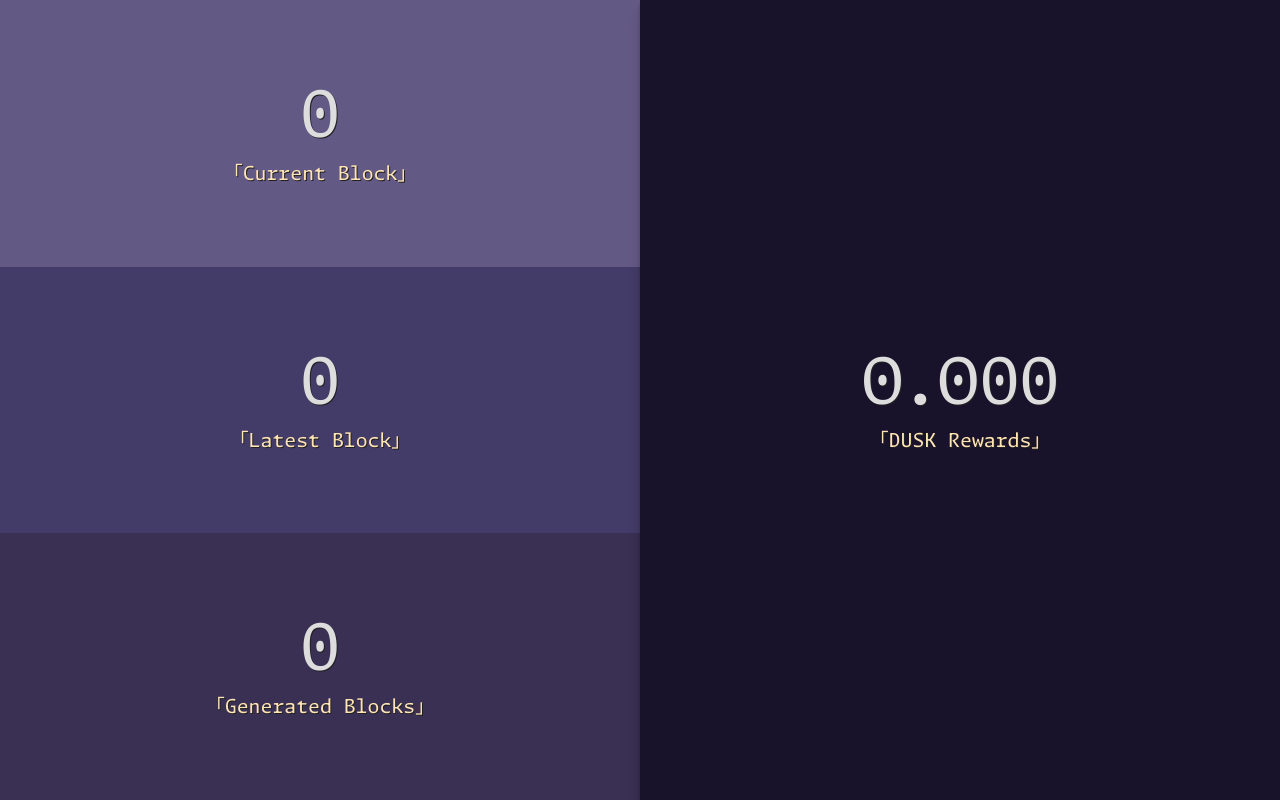
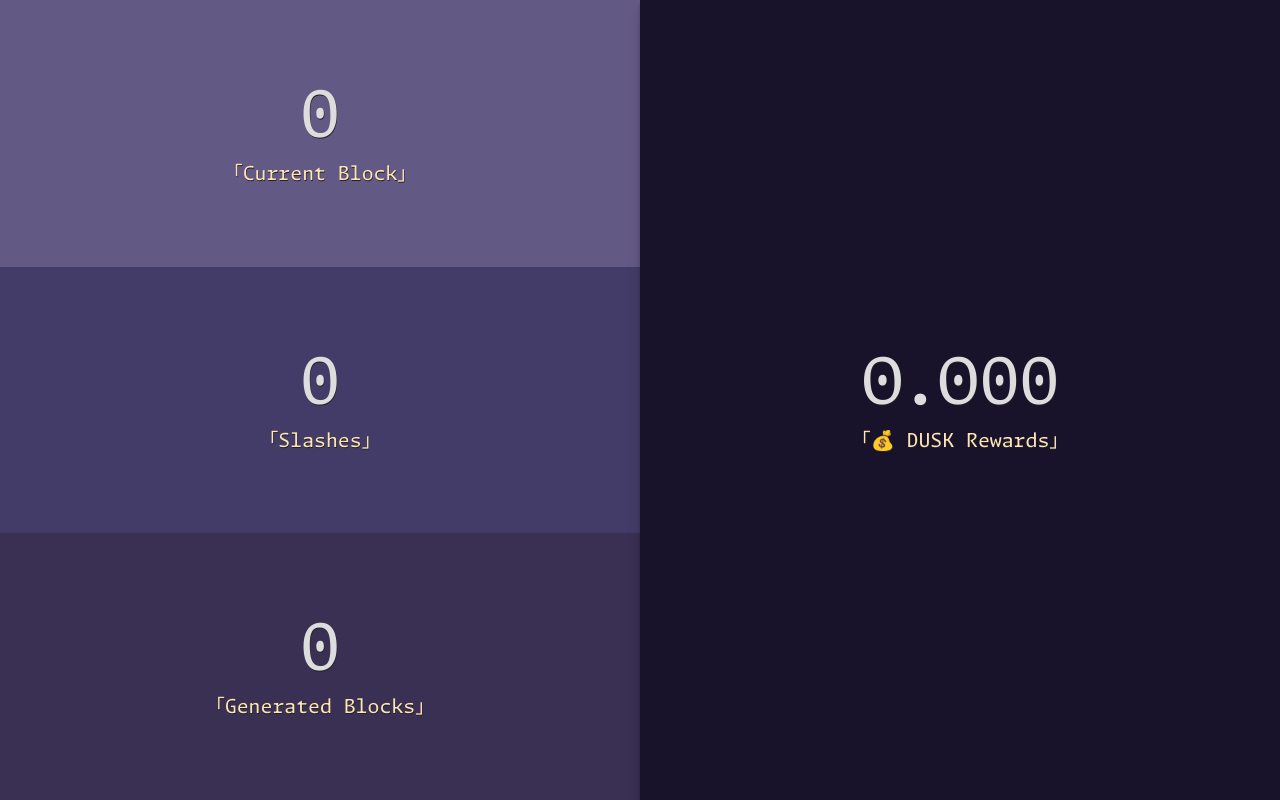
Before and after one commit to BoboTiG/dusk-monitor, a Flask app: page / in a window 1280 px wide. Run offline with Flask 3, Linux system fonts and the light colour scheme; parts of the project's set-up code (start-up, migrations or seed data) failed here and were passed over.

Commit message:
feat: dashboard rethinking
- Merge current block and latest block into one cell (if the current block is too far beind the latest, then the cell wih show it).
- Display slashes (the cell will change in case of any slash).

```diff
--- a/app/constants.py
+++ b/app/constants.py
@@ -33,4 +33,4 @@ DEBUG = True
 
 # SSH commands to get data from the node
 CMD_SSH = ["ssh", getenv("DUSK_SSH_HOSTNAME", "dusk")]
-CMD_GET_BLOCK_HEIGHTS = [*CMD_SSH, "source .profile ; get_block_heights"]
+CMD_GET_NODE_INFOS = [*CMD_SSH, "source .profile ; get_node_infos"]
--- a/app/server.py
+++ b/app/server.py
@@ -16,7 +16,10 @@ app = flask.Flask(__name__)
 def index() -> flask.Response:
     data = db.load()
     rewards = data["rewards"]
-    current_block, latest_block = get_block_heights()
+    current_block, latest_block, soft_slashes, hard_slashes = get_node_infos()
+    slashes = soft_slashes + hard_slashes
+    sync_class = "error" if current_block < (latest_block - 1) else ""
+    slash_class = "error" if slashes else ""
     html = f"""<!DOCTYPE html>
 <html>
 <head>
@@ -26,8 +29,8 @@ def index() -> flask.Response:
     <title>Dusk Node Monitoring</title>
 </head>
 <body>
-    <button id="block-current">{current_block:,}</button>
-    <button id="block-latest">{latest_block:,}</button>
+    <button id="block-height" class="{sync_class}">{current_block:,}</button>
+    <button id="slashes" class="{slash_class}" title="Soft: {soft_slashes} | Hard: {hard_slashes}">{slashes}</button>
     <button id="blocks-generated">{len(data['blocks']):,}</button>
     <button id="rewards" title="{rewards:0,.02f}">{format_num(rewards)}</button>
     <!-- First version: 2025-01-06! -->
@@ -45,11 +48,11 @@ def format_num(value: float) -> str:
     return f"{value:,.03f}M"
 
 
-def get_block_heights() -> tuple[int, int]:
+def get_node_infos() -> tuple[int, int]:
     try:
-        output = check_output(constants.CMD_GET_BLOCK_HEIGHTS, text=True)
-        current_block, latest_block = [int(value) for value in output.strip().split()]
+        output = check_output(constants.CMD_GET_NODE_INFOS, text=True)
+        current_block, latest_block, soft_slashes, hard_slashes = [int(value) for value in output.strip().split()]
     except Exception as exc:
         print(f"Error in get_block_heights(): {exc}")
-        current_block = latest_block = 0
-    return current_block, latest_block
+        current_block = latest_block = soft_slashes = hard_slashes = 0
+    return current_block, latest_block, soft_slashes, hard_slashes
--- a/app/static/style.css
+++ b/app/static/style.css
@@ -19,7 +19,7 @@ button {
     font-size: 2.5em;
     font-family: "Monaspace Argon";
     color: #ddd;
-    text-shadow: 1px 1px 0 #222;
+    text-shadow: .5px .5px 0 #222;
     box-shadow:
         0 1px 1px hsl(0deg 0% 0% / 0.075),
         0 2px 2px hsl(0deg 0% 0% / 0.075),
@@ -27,6 +27,7 @@ button {
         0 8px 8px hsl(0deg 0% 0% / 0.075),
         0 16px 16px hsl(0deg 0% 0% / 0.075);
 }
+button.error { color: #e94c4c }
 button::after {
     display: block;
     font-size: .3em;
@@ -42,14 +43,16 @@ button::after {
     }
 }
 
-#block-current { background: #635985 }
-#block-current::after { content: "｢Current Block｣" }
+#block-height { background: #635985 }
+#block-height::after { content: "｢Current Block｣" }
+#block-height.error:after { content: "｢Current Block - ⚠️ Desynchronized｣" }
 
-#block-latest { background: #443c68 }
-#block-latest::after { content: "｢Latest Block｣" }
+#slashes { background: #443c68 }
+#slashes::after { content: "｢Slashes｣" }
+#slashes.error:after { content: "｢⚠️ Slashes｣" }
 
 #blocks-generated { background: #393053 }
 #blocks-generated::after { content: "｢Generated Blocks｣" }
 
 #rewards { background: #18122b }
-#rewards::after { content: "｢DUSK Rewards｣" }
+#rewards::after { content: "｢💰 DUSK Rewards｣" }
```
Also changed, not shown: README.md.
